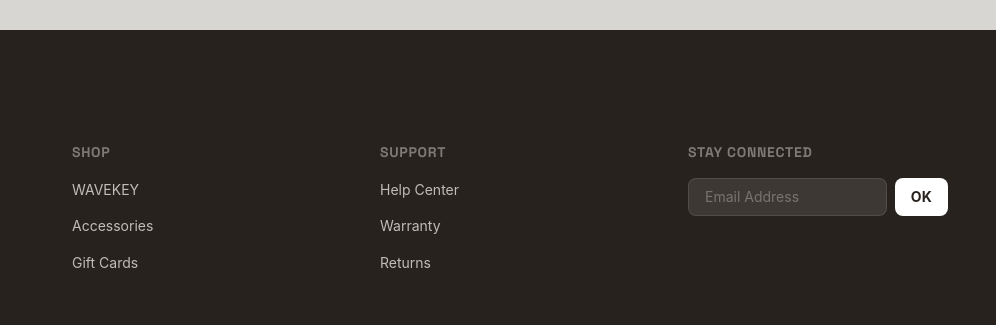
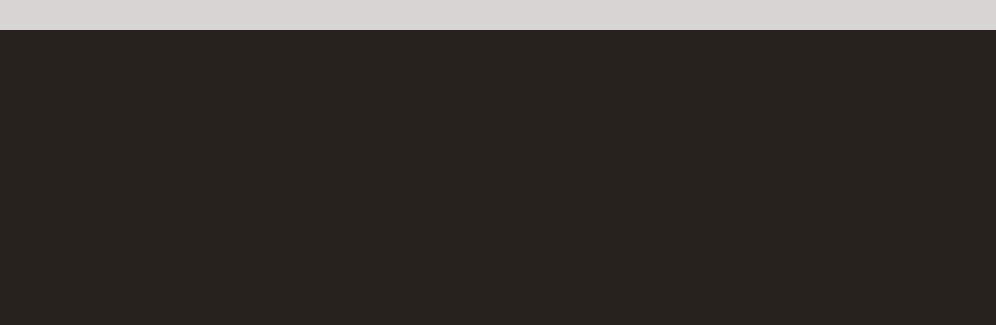
Before and after one commit to zayaaan-al/WaveKey, a plain HTML site: page index.html in a window 1280 px wide. Shown: the part 7038-7363 px from the top of the page, 284-1280 px from the left. Drawn offline with nearby package versions, Linux system fonts and the light colour scheme.

Commit message:
footer section  items removed

```diff
--- a/index.html
+++ b/index.html
@@ -821,31 +821,7 @@ html {
           Elevating everyday objects through minimalist design and smart technology.
         </p>
       </div>
-      <div>
-        <h5 class="font-bold mb-4 text-sm uppercase tracking-wider text-white/40">Shop</h5>
-        <ul class="space-y-3 text-sm text-white/70">
-          <li><a href="#" class="hover:text-white transition-colors">WAVEKEY</a></li>
-          <li><a href="#" class="hover:text-white transition-colors">Accessories</a></li>
-          <li><a href="#" class="hover:text-white transition-colors">Gift Cards</a></li>
-        </ul>
-      </div>
-      <div>
-        <h5 class="font-bold mb-4 text-sm uppercase tracking-wider text-white/40">Support</h5>
-        <ul class="space-y-3 text-sm text-white/70">
-          <li><a href="#" class="hover:text-white transition-colors">Help Center</a></li>
-          <li><a href="#" class="hover:text-white transition-colors">Warranty</a></li>
-          <li><a href="#" class="hover:text-white transition-colors">Returns</a></li>
-        </ul>
-      </div>
-      <div>
-        <h5 class="font-bold mb-4 text-sm uppercase tracking-wider text-white/40">Stay Connected</h5>
-        <div class="flex gap-2">
-          <input type="email" placeholder="Email Address"
-            class="bg-white/10 border border-white/10 rounded-lg px-4 py-2 text-sm w-full focus:outline-none focus:border-white/50 text-white placeholder:text-white/30">
-          <button style="color: #28221E;"
-            class="bg-white px-4 py-2 rounded-lg text-sm font-bold hover:bg-cloud transition-colors">OK</button>
-        </div>
-      </div>
+
     </div>
     <div
       class="max-w-7xl mx-auto px-6 lg:px-12 pt-8 border-t border-white/10 flex flex-col md:flex-row justify-between items-center text-xs text-white/40">
```
